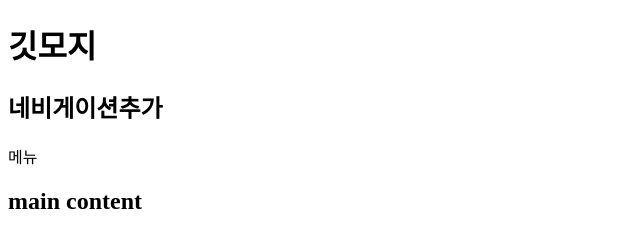
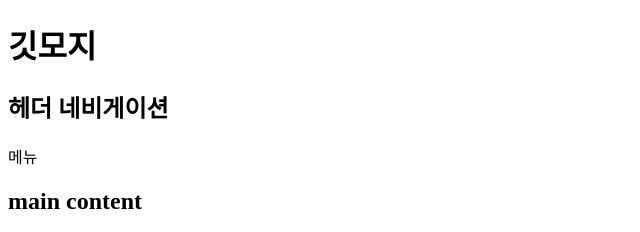
Before and after one commit to psh38/git_pr_ex, a plain HTML site: page index.html in a window 1280 px wide. Shown: the top 232 px of the page, 0-640 px from the left. Drawn offline with Linux system fonts and the light colour scheme.

Commit message:
:memo: h2제목수정

```diff
--- a/index.html
+++ b/index.html
@@ -8,7 +8,7 @@
 <body>
   <h1>깃모지</h1>
   <header>
-    <h2>네비게이션추가</h2>
+    <h2>헤더 네비게이션</h2>
     <nav>
       메뉴
     </nav>
```
